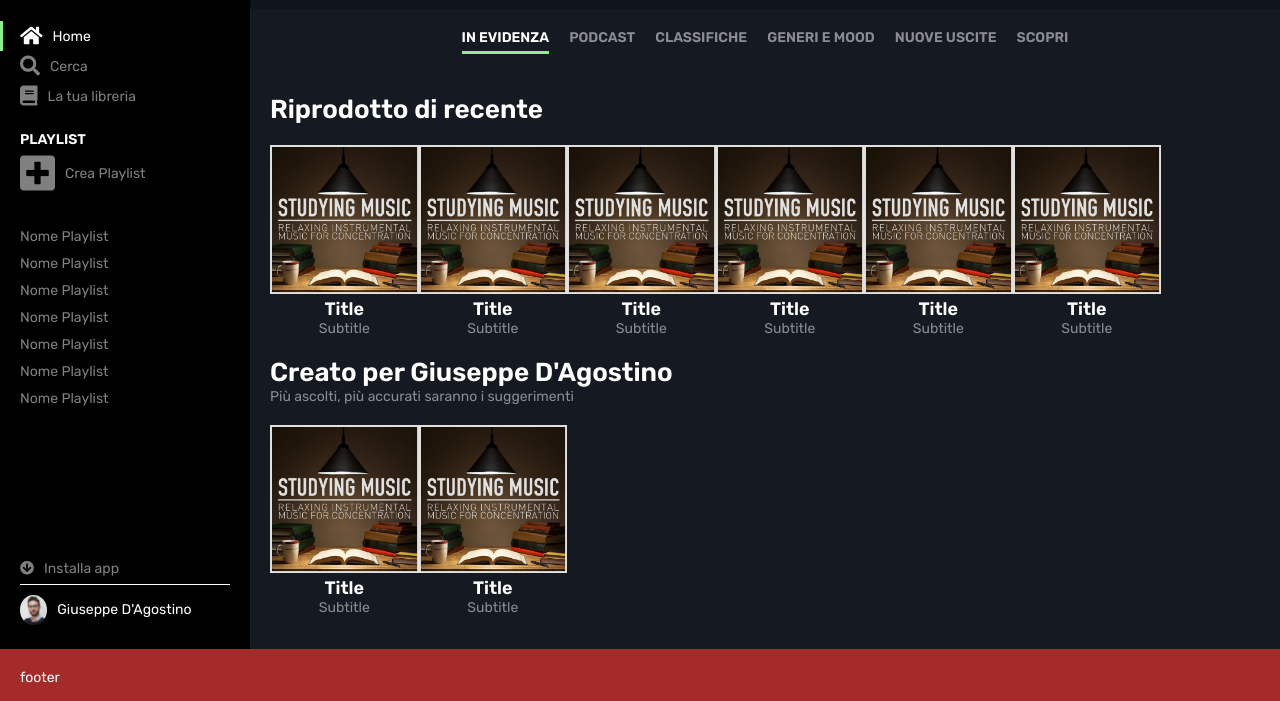
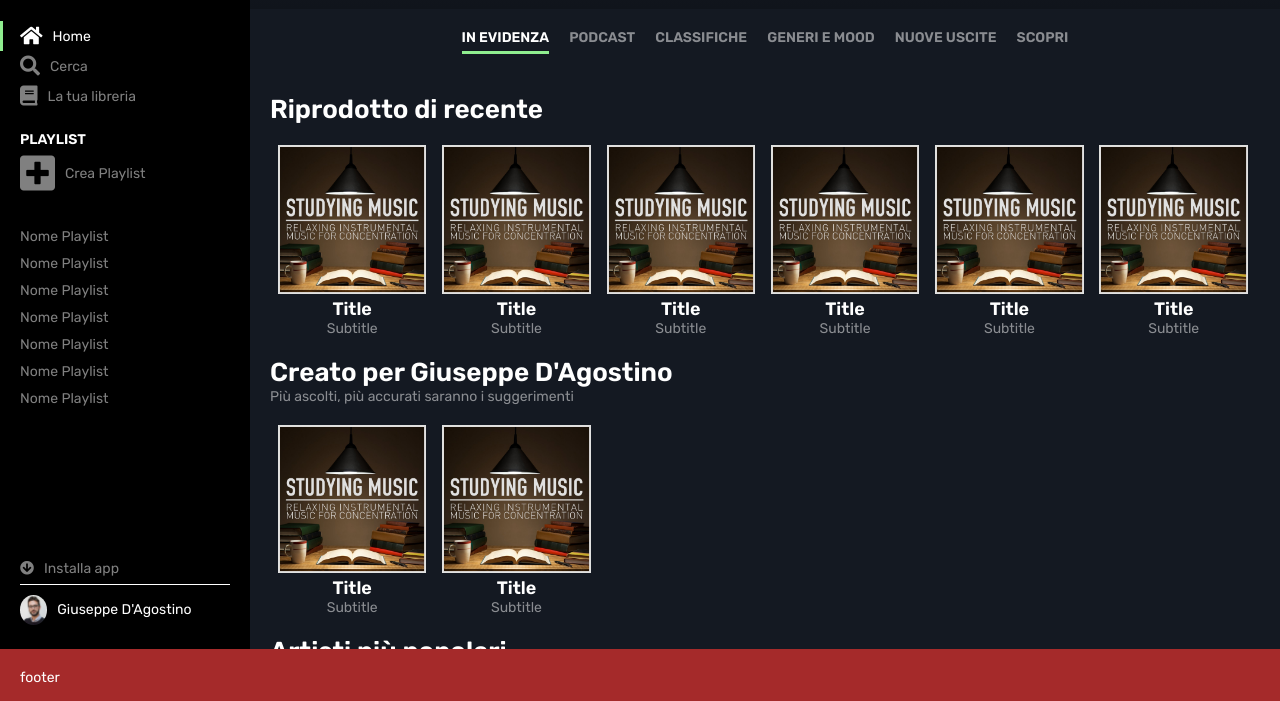
Before and after one commit to giuseppedagostino/html-css-spotifyweb, a plain HTML site: page index.html in a window 1280 px wide. Shown: the part 71-772 px from the top of the page. Drawn offline with Linux system fonts and the light colour scheme.

Commit message:
Sviluppo Main_Content_Bottom + riordino html

```diff
--- a/css/style.css
+++ b/css/style.css
@@ -213,6 +213,8 @@ h2 {
 }
 .single_item {
   margin-top: 20px;
+  margin-left: 0.8%;
+  margin-right: 0.8%;
   max-width: 15%
 }
 .single_item img {
--- a/index.html
+++ b/index.html
@@ -117,9 +117,9 @@
 
         <!-- parte inferiore del content -->
         <div id="main_content_bottom">
+
+          <!-- prima riga -->
           <h1>Riprodotto di recente</h1>
-
-          <!-- questa è la PRIMA riga flex che contiene i single_item -->
           <div class="item_row">
 
             <div class="single_item">
@@ -160,10 +160,28 @@
 
           </div>
 
+          <!-- seconda riga -->
           <h1>Creato per Giuseppe D'Agostino</h1>
           <p>Più ascolti, più accurati saranno i suggerimenti</p>
+          <div class="item_row">
 
-          <!-- seconda riga -->
+            <div class="single_item">
+              <img src="img/study.jfif" alt="Playlist image">
+              <h2>Title</h2>
+              <p>Subtitle</p>
+            </div>
+
+            <div class="single_item">
+              <img src="img/study.jfif" alt="Playlist image">
+              <h2>Title</h2>
+              <p>Subtitle</p>
+            </div>
+
+          </div>
+
+          <!-- terza riga -->
+          <h1>Artisti più popolari</h1>
+          <p>Più ascolti, più accurati saranno i suggerimenti</p>
           <div class="item_row">
 
             <div class="single_item">
```
